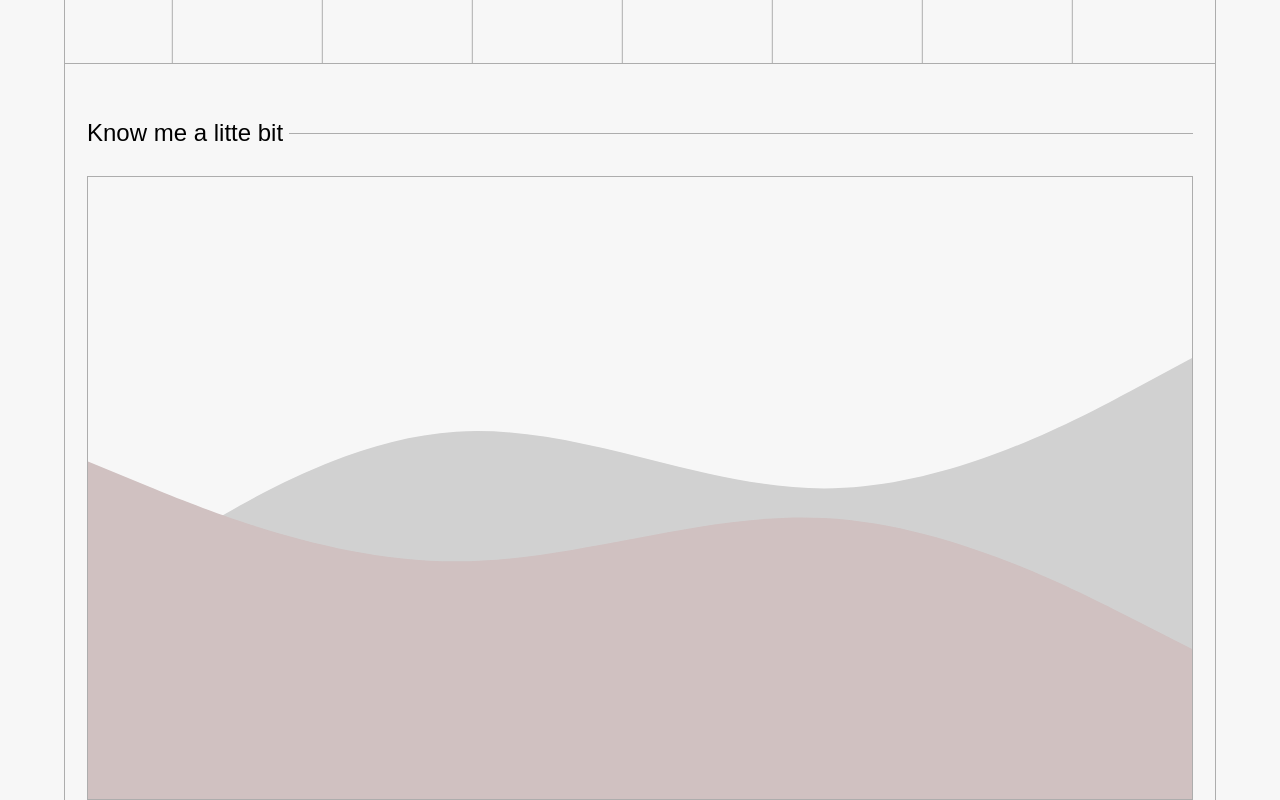
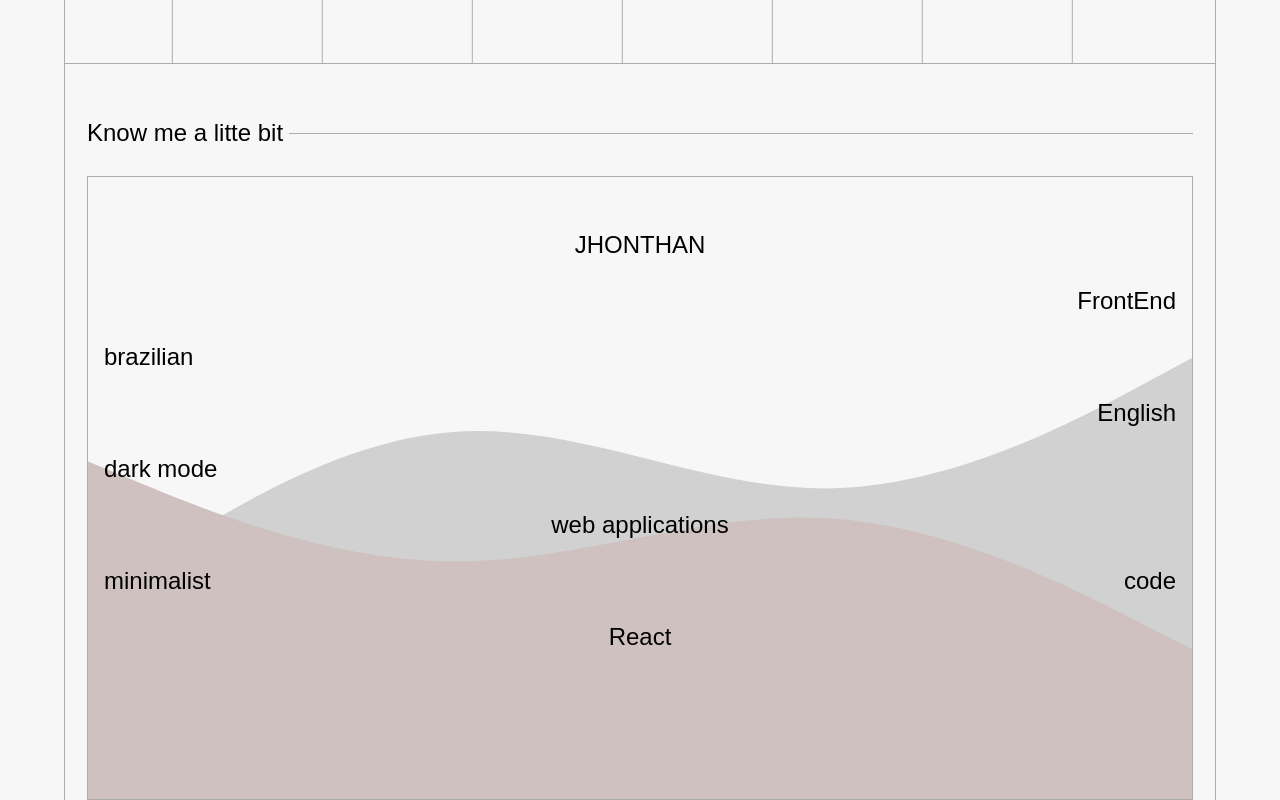
Before and after one commit to JhowBRCG/my-portfolio, a Next.js app: page / in a window 1280 px wide. Shown: the part 810-1610 px from the top of the page. Built offline with nearby package versions, Linux system fonts and the light colour scheme; some icons are missing; a web font is replaced by a local one; what tailwindcss-animated would draw is missing.

Commit message:
create grid wrapper and put it the elements

```diff
--- a/components/About/index.tsx
+++ b/components/About/index.tsx
@@ -4,7 +4,19 @@ export default function About() {
   return (
     <section className="mx-[22px] mt-[51px]">
       <SubTitle text="Know me a litte bit" textCenter={false} />
-      <div className="dark:bg-about-mobile-dark bg-about-mobile-light mt-[25px] min-h-[624px] w-full border border-line-light bg-contain bg-bottom bg-no-repeat dark:border-line-dark"></div>
+      <div className="mt-[25px] min-h-[624px] w-full border border-line-light bg-about-mobile-light bg-contain bg-bottom bg-no-repeat dark:border-line-dark dark:bg-about-mobile-dark">
+        <div className="grid grid-cols-2 gap-y-5 px-[16px] py-[50px]">
+          <p className="col-span-2 text-center text-[24px]">JHONTHAN</p>
+          <p className="col-span-2 text-right text-[24px]">FrontEnd</p>
+          <p className="col-span-2 text-left text-[24px]">brazilian</p>
+          <p className="col-span-2 text-right text-[24px]">English</p>
+          <p className="col-span-2 text-left text-[24px]">dark mode</p>
+          <p className="col-span-2 text-center text-[24px]">web applications</p>
+          <p className="text-left text-[24px]">minimalist</p>
+          <p className="text-right text-[24px]">code</p>
+          <p className="col-span-2 text-center text-[24px]">React</p>
+        </div>
+      </div>
     </section>
   );
 }
```
